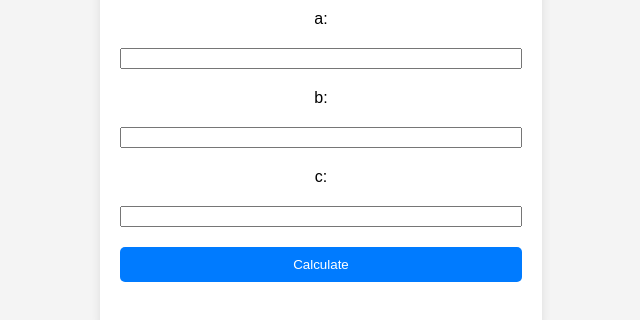
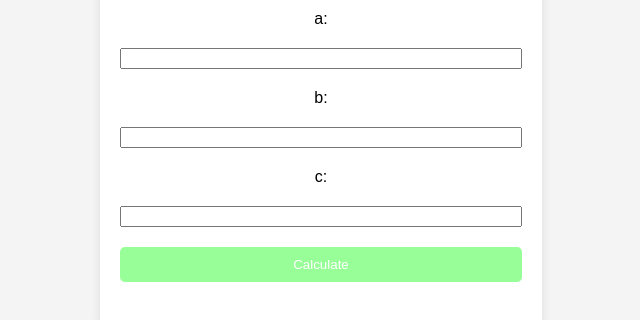
Before and after one commit to BadaNDIAYE/quadratic-calculator, a website: page public/index.html in a window 1280 px wide. Shown: the part 292-612 px from the top of the page, without its empty margins (319-959 px from the left). Drawn offline with Linux system fonts and the light colour scheme.

Commit message:
couelur du site changée

```diff
--- a/public/index.html
+++ b/public/index.html
@@ -5,6 +5,21 @@
     <meta name="viewport" content="width=device-width, initial-scale=1.0">
     <title>Quadratic Equation Solver</title>
     <link rel="stylesheet" href="styles.css">
+    <style>
+        /* Ajout de styles spécifiques au bouton dans le fichier HTML */
+        button {
+            padding: 10px;
+            background-color: #98FF98; /* Couleur vert menthe */
+            color: white;
+            border: none;
+            border-radius: 5px;
+            cursor: pointer;
+        }
+
+        button:hover {
+            background-color: #6DDA6B; /* Couleur légèrement plus foncée au survol */
+        }
+    </style>
 </head>
 <body>
     <div class="container">
--- a/public/styles.css
+++ b/public/styles.css
@@ -26,7 +26,7 @@ label, input, button {
 
 button {
     padding: 10px;
-    background-color: #007BFF;
+    background-color: #98FF98; /* Couleur vert menthe */
     color: white;
     border: none;
     border-radius: 5px;
@@ -34,7 +34,7 @@ button {
 }
 
 button:hover {
-    background-color: #0056b3;
+    background-color: #6DDA6B; /* Couleur légèrement plus foncée au survol */
 }
 
 #result {
```
